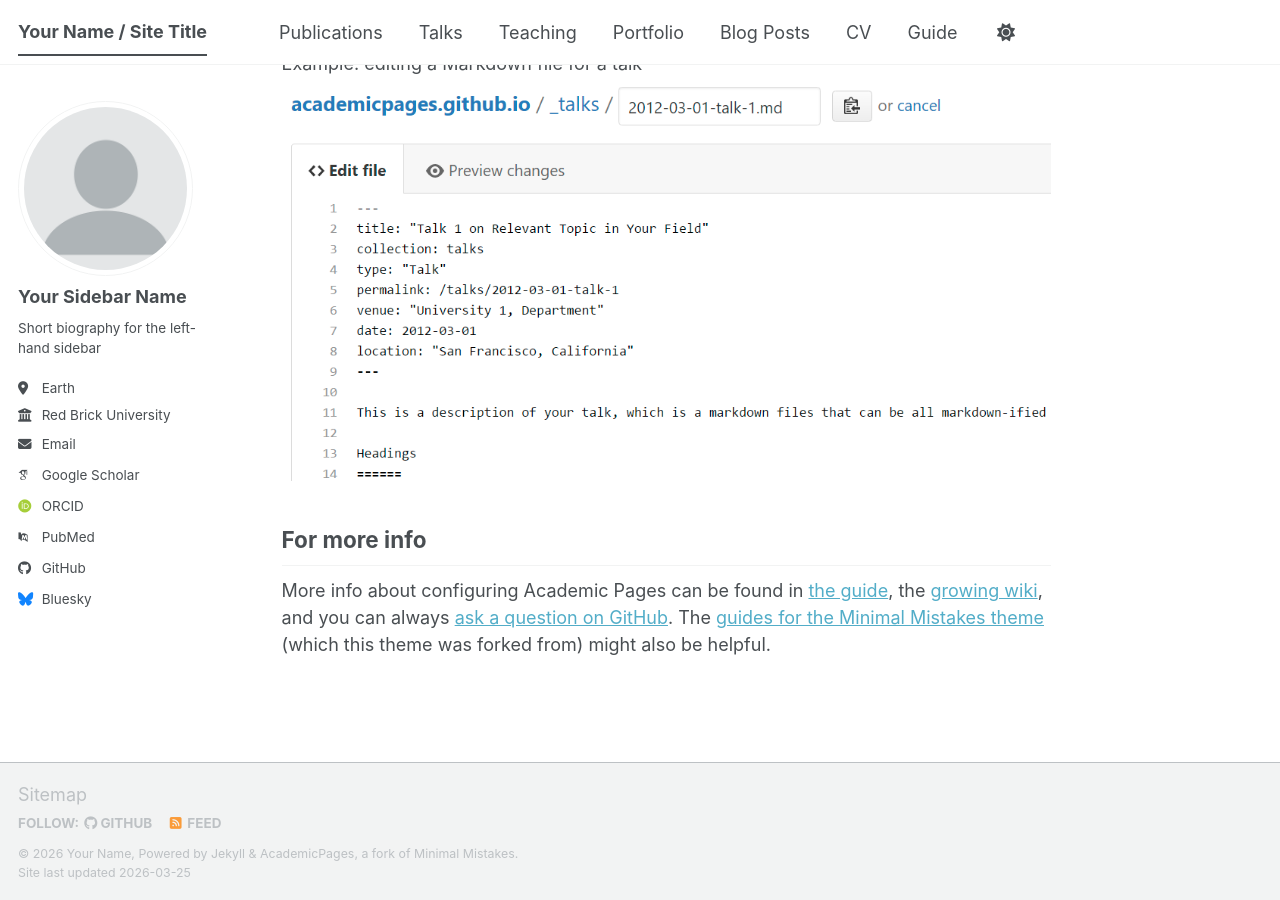
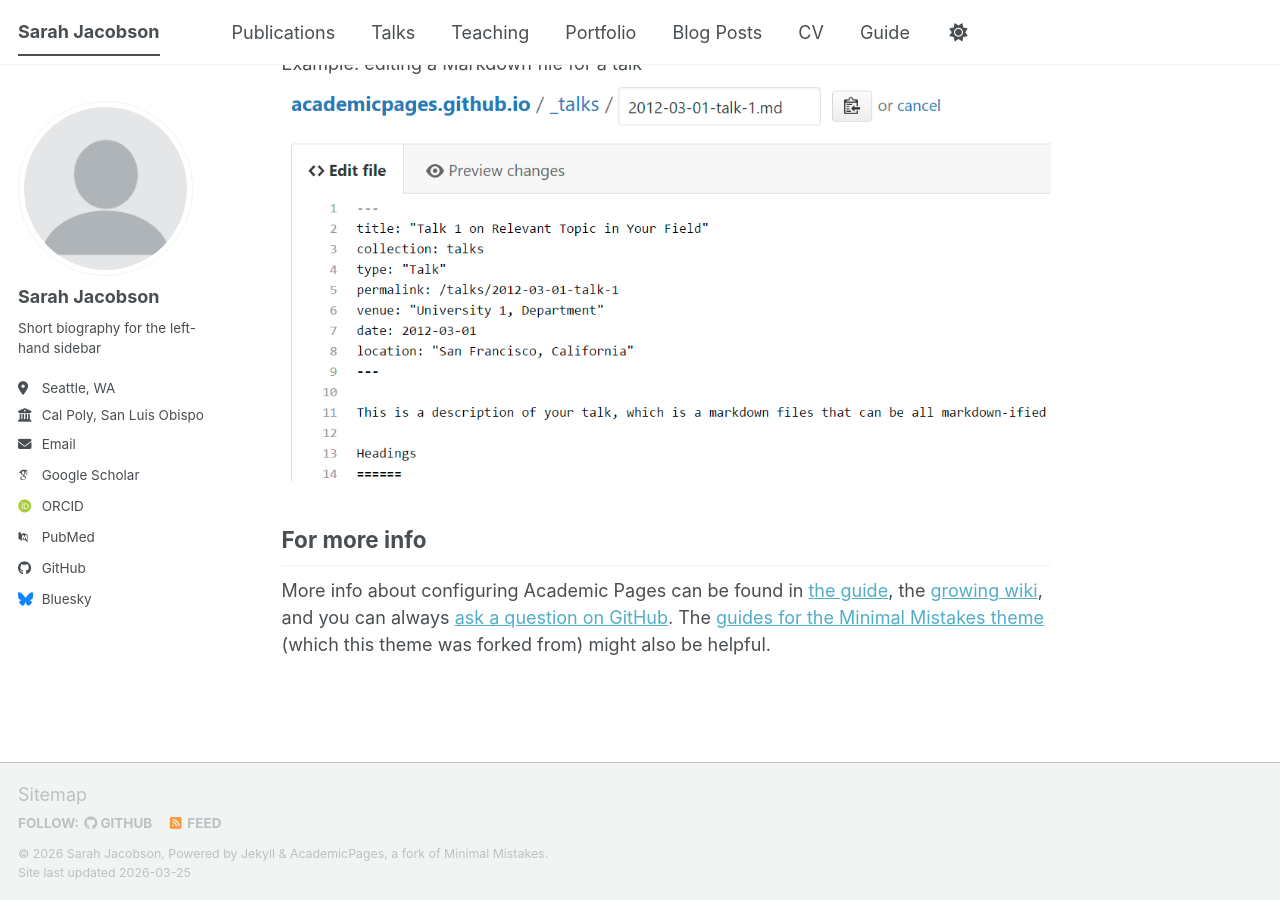
Before and after one commit to sarahjacobson123/sarahjacobson123.github.io, a Jekyll site: the page built from _pages/about.md, in a window 1280 px wide and 900 px high, scrolled down 2720 px. Built offline with Jekyll 4.4.1, drawn with Linux system fonts in a browser that asks for light colours; some web fonts are replaced; a script bundle is joined from its source files by our own code; library files that are not in the unit come from our copies.

Commit message:
Update personal details in _config.yml
Updated personal information including name, location, employer, and email.

```diff
--- a/_config.yml
+++ b/_config.yml
@@ -9,9 +9,9 @@
 # Basic Site Settings
 locale                   : "en-US"
 site_theme               : "default" # The available themes options are "default", "air", "sunrise", "mint", "dirt" and "contrast"
-title                    : "Your Name / Site Title"
+title                    : "Sarah Jacobson"
 title_separator          : "-"
-name                     : &name "Your Name"
+name                     : &name "Sarah Jacobson"
 description              : &description "Your Name's academic portfolio"   # Update this with a general description of your site, this is the default if not overridden by a page
 url                      : https://academicpages.github.io # The base hostname & protocol for your site e.g. "https://[your GitHub username].github.io",
                                                            # or if you already have some other page hosted on Github then use "https://[your GitHub username].github.io/[Your Repo Name]"
@@ -24,13 +24,13 @@ repository               : "academicpages/academicpages.github.io"
 author:
   # Biographic information
   avatar           : "profile.png"
-  name             : "Your Sidebar Name"
+  name             : "Sarah Jacobson"
   pronouns         : # example: "she/her"
   bio              : "Short biography for the left-hand sidebar"
-  location         : "Earth"
-  employer         : "Red Brick University"
+  location         : "Seattle, WA"
+  employer         : "Cal Poly, San Luis Obispo"
   uri              : # URL
-  email            : "none@example.org"
+  email            : "sarahkjacobson@hotmail.com"
 
   # Academic websites
   academia         : # URL
@@ -66,7 +66,7 @@ author:
   keybase          : # Username
   instagram        : # Username
   lastfm           : # Username
-  linkedin         : # Username
+  linkedin         : # sarahjacobson17
   mastodon         : # URL
   medium           : # URL
   pinterest        : # Username
```
